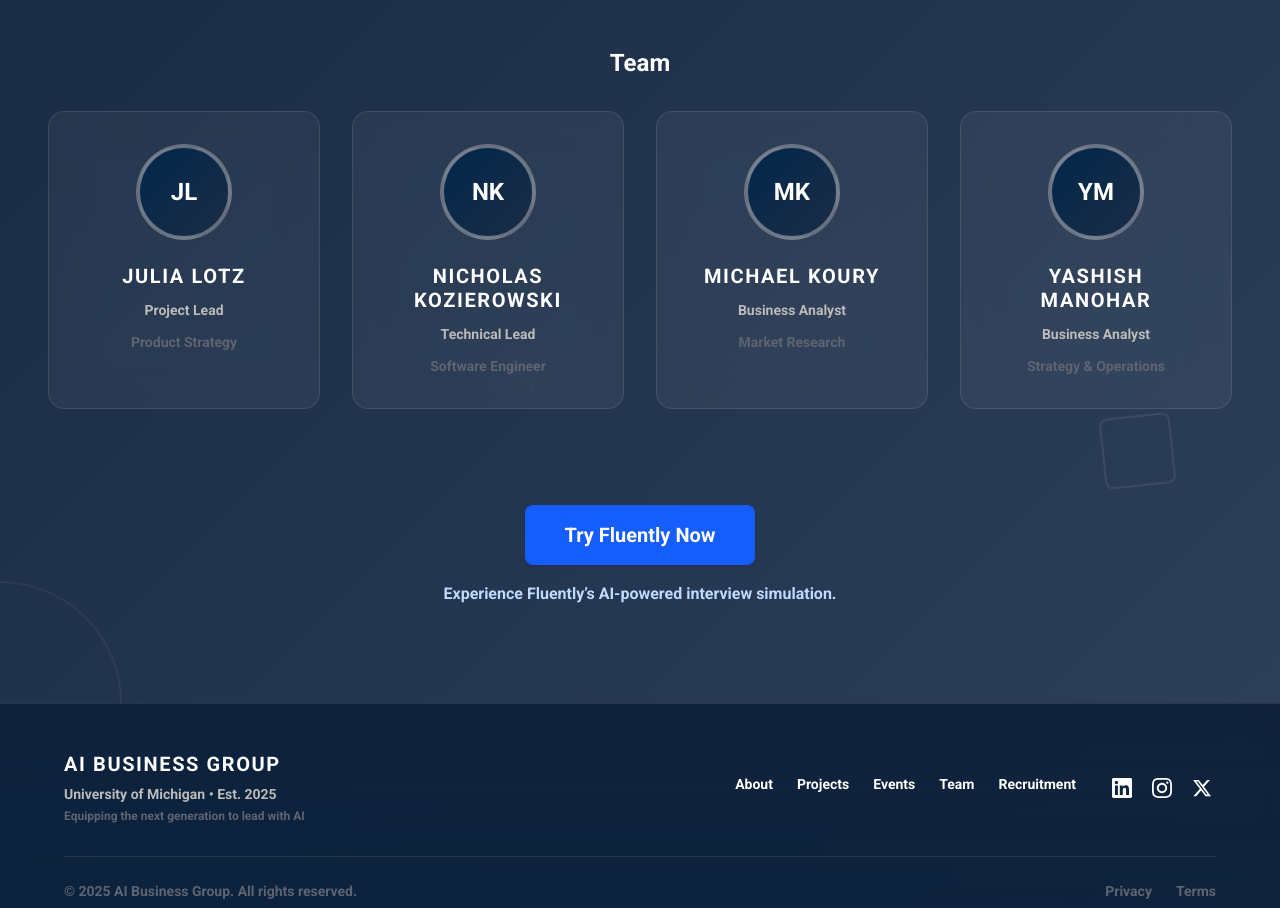
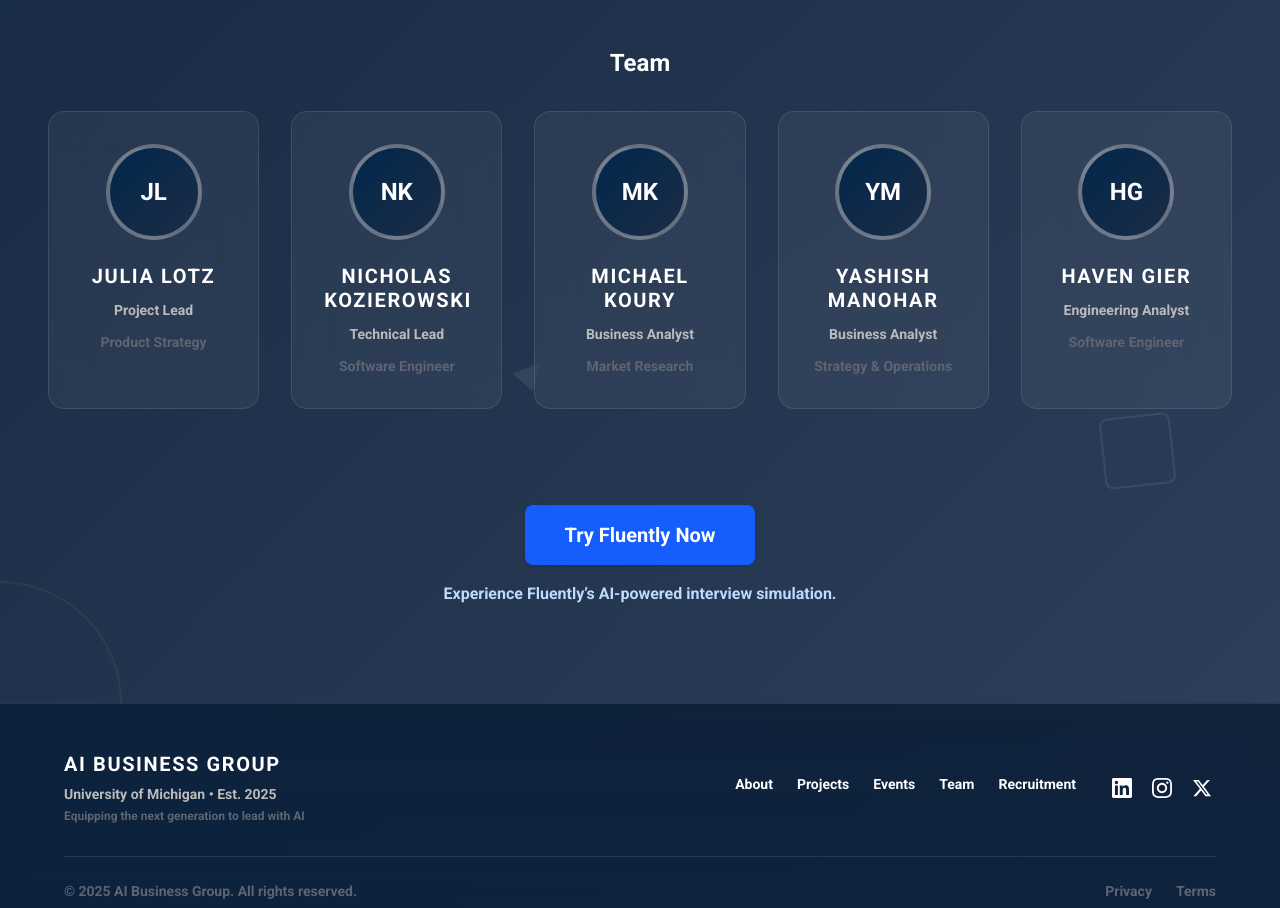
Before and after one commit to AIBuissnessGroup/ABGWebsite, a Next.js app: page /fluently in a window 1280 px wide. Shown: the part 1911-2819 px from the top of the page. Built offline with nearby package versions, Linux system fonts and the light colour scheme; no server answers.

Commit message:
Add Haven Gier to Fluently team section

```diff
--- a/src/app/fluently/page.tsx
+++ b/src/app/fluently/page.tsx
@@ -24,6 +24,7 @@ export default function FluentlyPage() {
           'Nicholas Kozierowski',
           'Michael Koury',
           'Yashish Manohar',
+          'Haven Gier',
         ];
         const map: Record<string, string | undefined> = {};
         for (const name of names) {
@@ -165,7 +166,7 @@ export default function FluentlyPage() {
           {/* Team Section */}
           <section className="mb-12">
             <h2 className="text-2xl font-semibold mb-8 text-center">Team</h2>
-            <div className="grid grid-cols-1 md:grid-cols-2 lg:grid-cols-4 gap-8">
+            <div className="grid grid-cols-1 md:grid-cols-2 lg:grid-cols-5 gap-8">
               <div className="glass-card p-8 text-center group glow-on-hover">
                 {/* Avatar */}
                 <div className="relative mb-6">
@@ -275,6 +276,33 @@ export default function FluentlyPage() {
                   <p className="text-[#5e6472] text-sm">Strategy & Operations</p>
                 </div>
               </div>
+
+              <div className="glass-card p-8 text-center group glow-on-hover">
+                <div className="relative mb-6">
+                  <div className="w-24 h-24 mx-auto rounded-full bg-gradient-to-br from-[#BBBBBB]/30 to-[#5e6472]/30 border-4 border-white/20 overflow-hidden relative">
+                    {teamImages['Haven Gier'] ? (
+                      <img
+                        src={teamImages['Haven Gier']!}
+                        alt="Haven Gier"
+                        className="w-full h-full object-cover"
+                        onError={(e) => {
+                          const t = e.target as HTMLImageElement;
+                          t.style.display = 'none';
+                          t.nextElementSibling?.classList.remove('hidden');
+                        }}
+                      />
+                    ) : null}
+                    <div className={`w-full h-full bg-gradient-to-br from-[#00274c] to-[#1a2c45] flex items-center justify-center ${teamImages['Haven Gier'] ? 'hidden' : ''}`}>
+                      <span className="text-2xl font-bold text-white">HG</span>
+                    </div>
+                  </div>
+                </div>
+                <div className="space-y-3">
+                  <h3 className="heading-secondary text-xl text-white">Haven Gier</h3>
+                  <p className="text-[#BBBBBB] font-bold text-sm">Engineering Analyst</p>
+                  <p className="text-[#5e6472] text-sm">Software Engineer</p>
+                </div>
+              </div>
             </div>
           </section>
 
```
